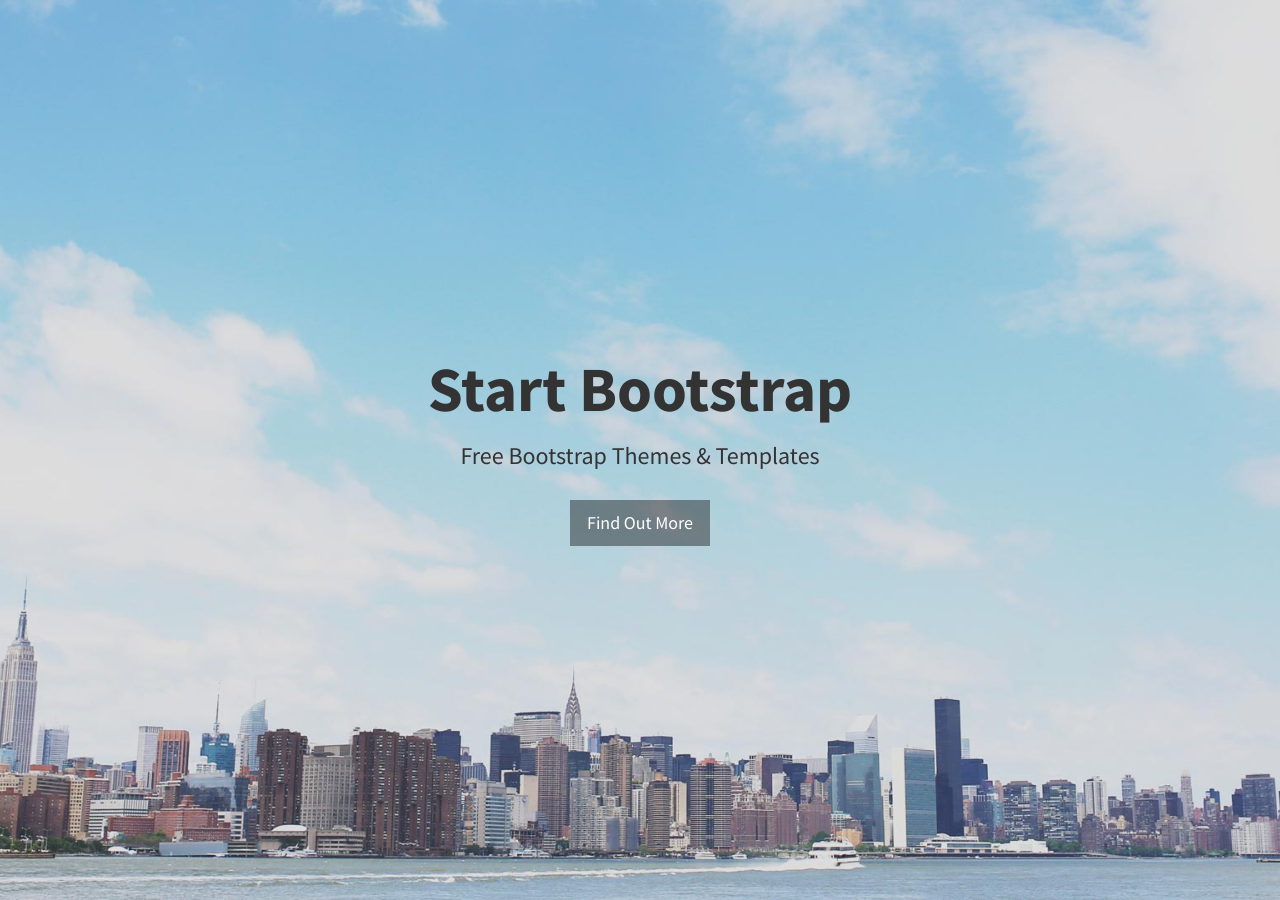
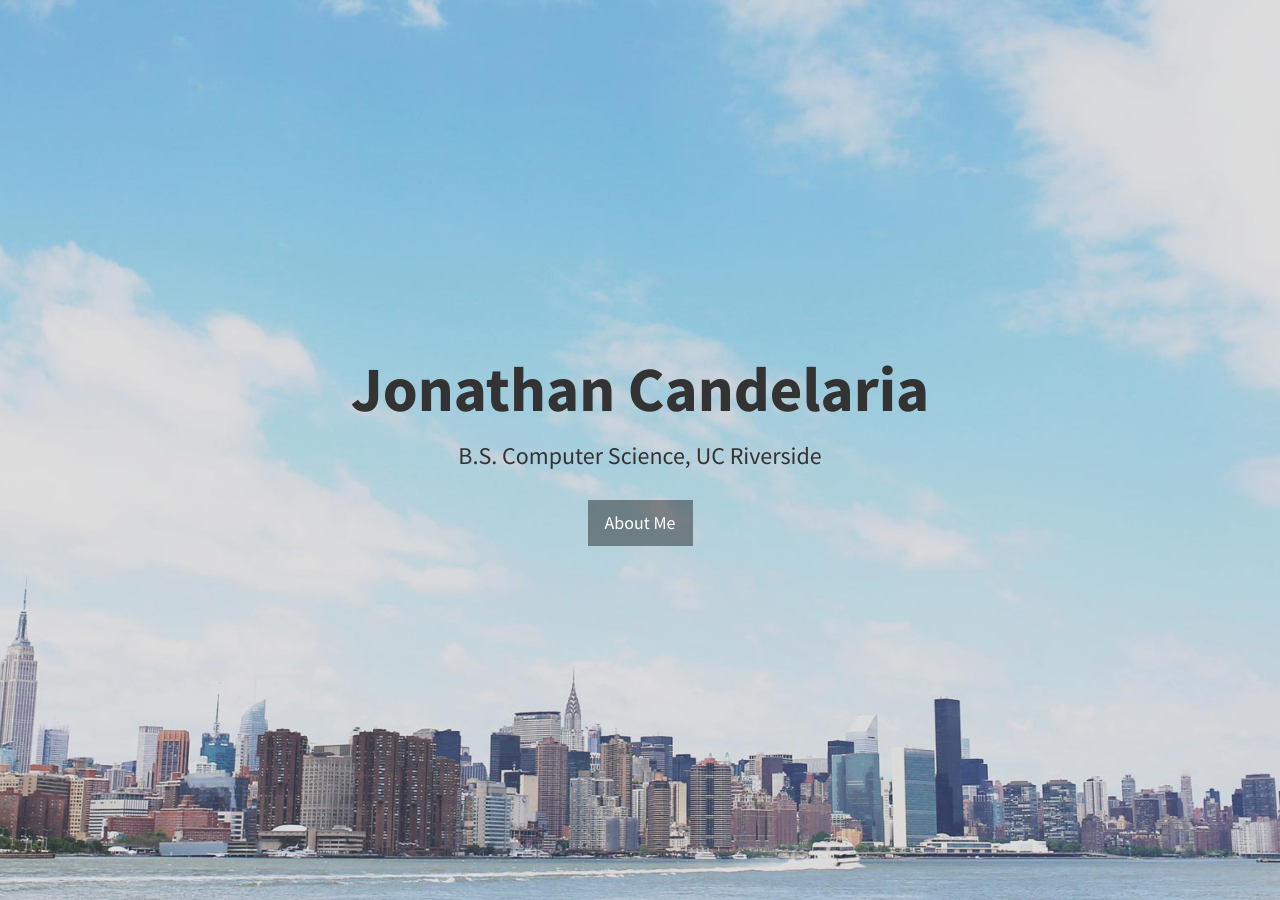
Before and after one commit to JECan/JE, a Jekyll site: the page built from index.html, in a window 1280 px wide and 900 px high. Built offline with Jekyll 4.4.1, drawn with Linux system fonts in a browser that asks for light colours.

Commit message:
Update header.html

```diff
--- a/_includes/header.html
+++ b/_includes/header.html
@@ -1,8 +1,8 @@
 <header id="top" class="header">
   <div class="text-vertical-center">
-    <h1>Start Bootstrap</h1>
-    <h3>Free Bootstrap Themes &amp; Templates</h3>
+    <h1>Jonathan Candelaria</h1>
+    <h3>B.S. Computer Science, UC Riverside</h3>
     <br>
-    <a href="#about" class="btn btn-dark btn-lg">Find Out More</a>
+    <a href="#about" class="btn btn-dark btn-lg">About Me</a>
   </div>
 </header>
```
